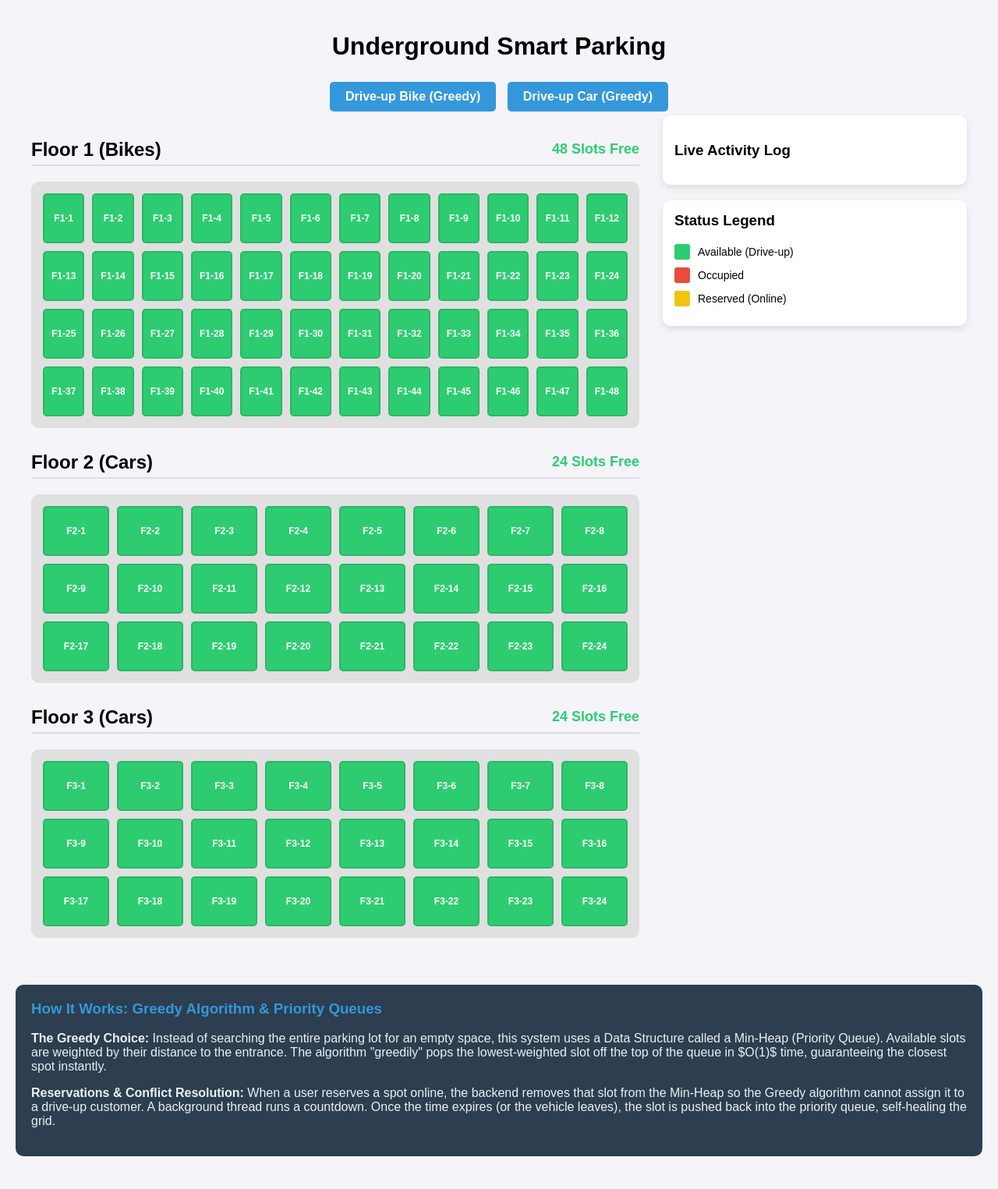
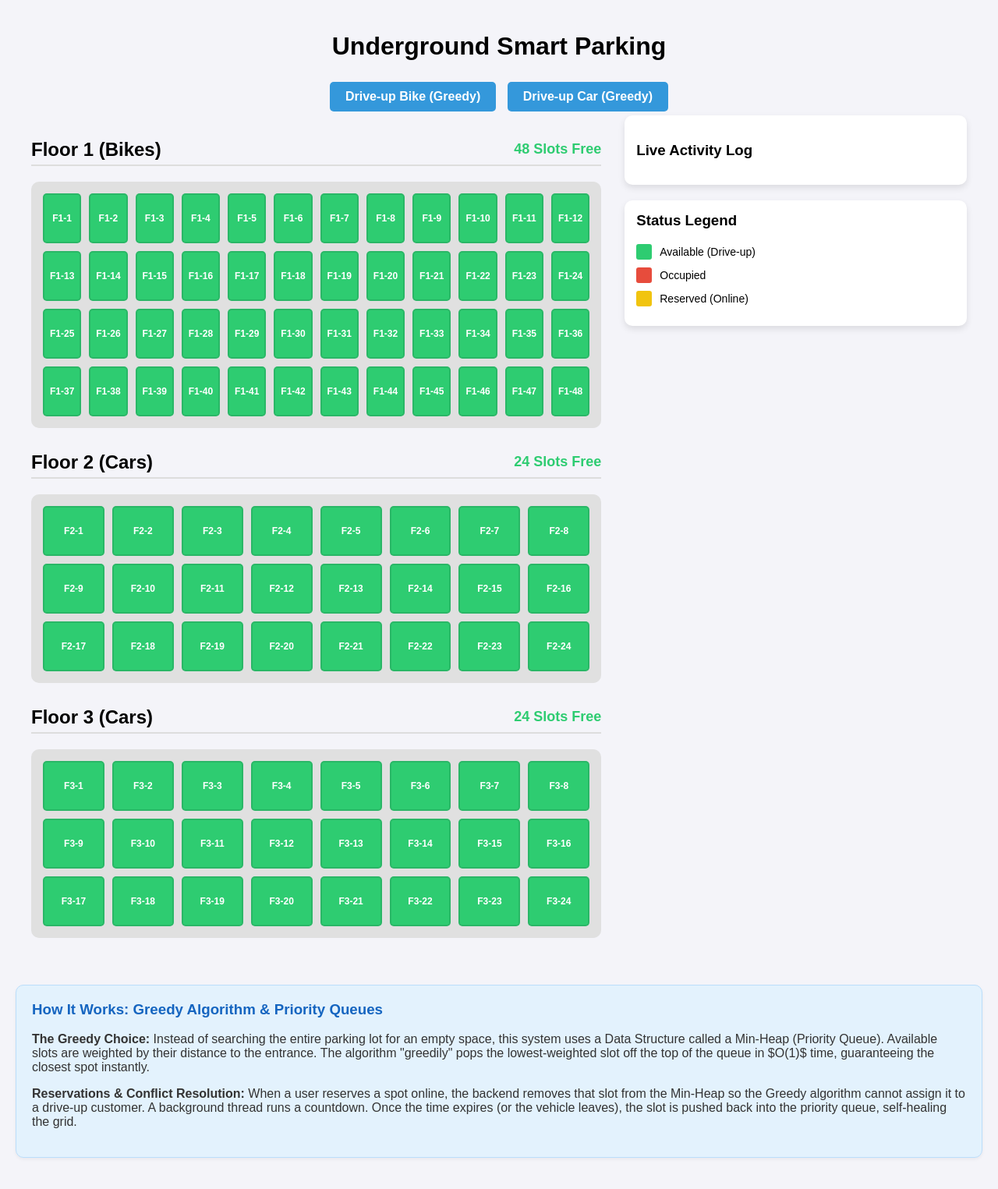
Before and after one commit to mendemabhinav/SmartParking, a Flask app: page / in a window 1280 px wide. Shown: the whole page at 78% size. Before the commit the page ends 1483 px from the top, so only its background shows below. Run offline with Flask 3, Linux system fonts and the light colour scheme; data that the repository does not hold is empty.

Commit message:
final commit

```diff
--- a/app.py
+++ b/app.py
@@ -15,7 +15,7 @@ expirations = {}
 def add_log(message):
     time_now = datetime.datetime.now().strftime("%H:%M:%S")
     activity_log.insert(0, f"[{time_now}] {message}")
-    if len(activity_log) > 15: activity_log.pop()
+    if len(activity_log) > 30: activity_log.pop()
 
 for i in range(1, 49):
     parking_slots[f'F1-{i}'] = 0
--- a/static/style.css
+++ b/static/style.css
@@ -15,8 +15,8 @@ body {
     gap: 30px; max-width: 1200px; margin: 0 auto;
 }
 
-.floors { flex: 2; text-align: left; }
-.sidebar { flex: 1; display: flex; flex-direction: column; gap: 20px; }
+.floors { flex: 2.5; text-align: left; }
+.sidebar { flex: 1.5; display: flex; flex-direction: column; gap: 20px; min-width: 350px; }
 
 .floor-header {
     display: flex; justify-content: space-between;
@@ -49,7 +49,8 @@ body {
     background: white; border-radius: 10px; padding: 15px; text-align: left;
     box-shadow: 0 4px 8px rgba(0,0,0,0.1);
 }
-.log-container { max-height: 400px; overflow-y: auto; }
+
+.log-container { max-height: 600px; overflow-y: auto; }
 #activity-log { list-style: none; padding: 0; }
 #activity-log li { padding: 8px 0; border-bottom: 1px solid #eee; font-size: 14px;}
 
@@ -57,8 +58,13 @@ body {
 .legend-item { display: flex; align-items: center; margin-bottom: 10px; font-size: 14px; }
 .color-box { width: 20px; height: 20px; border-radius: 3px; margin-right: 10px; display: inline-block; }
 
+/* The new, light accent footer */
 .tech-footer {
     max-width: 1200px; margin: 40px auto 20px; padding: 20px;
-    background: #2c3e50; color: #ecf0f1; border-radius: 10px; text-align: left;
+    background: #e3f2fd;
+    color: #333333;
+    border: 1px solid #bbdefb;
+    border-radius: 10px; text-align: left;
+    box-shadow: 0 2px 4px rgba(0,0,0,0.05);
 }
-.tech-footer h3 { margin-top: 0; color: #3498db; }
+.tech-footer h3 { margin-top: 0; color: #1565c0;  }
```
